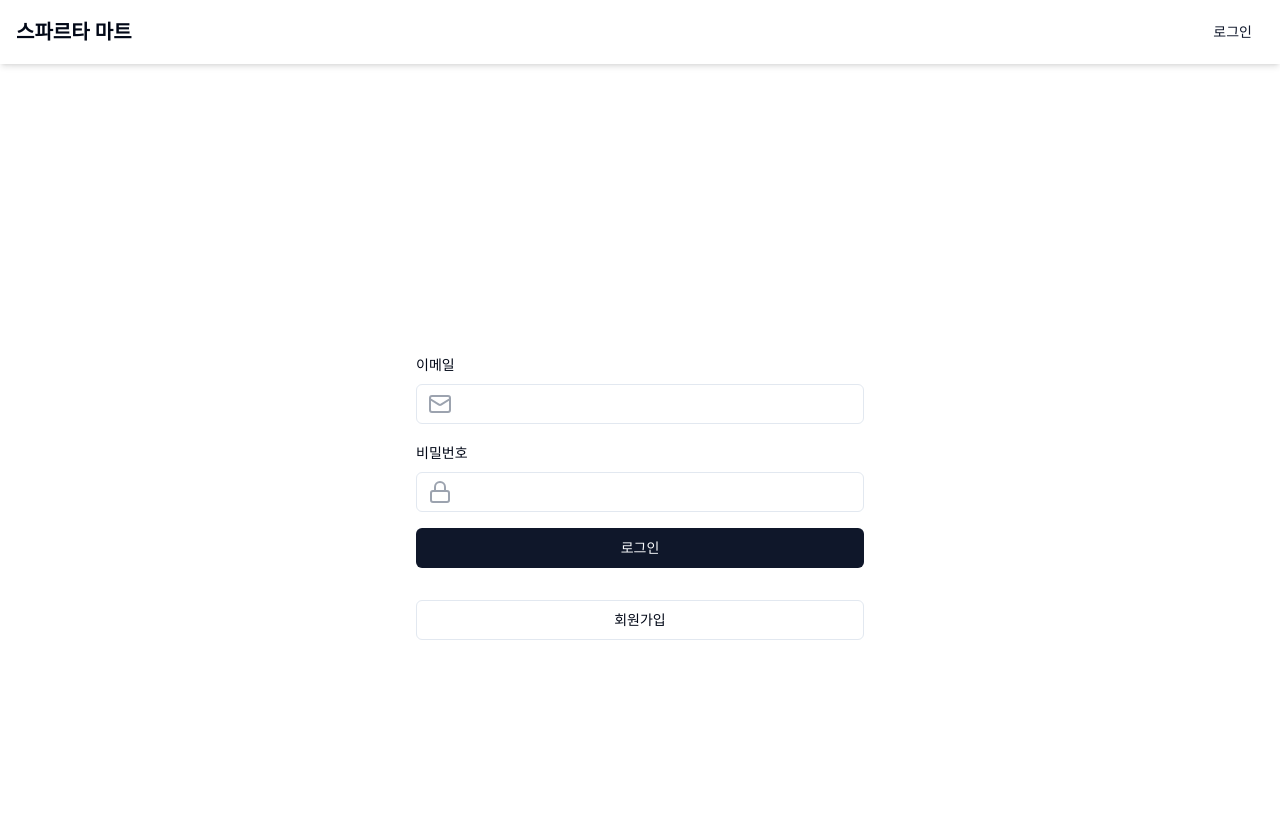
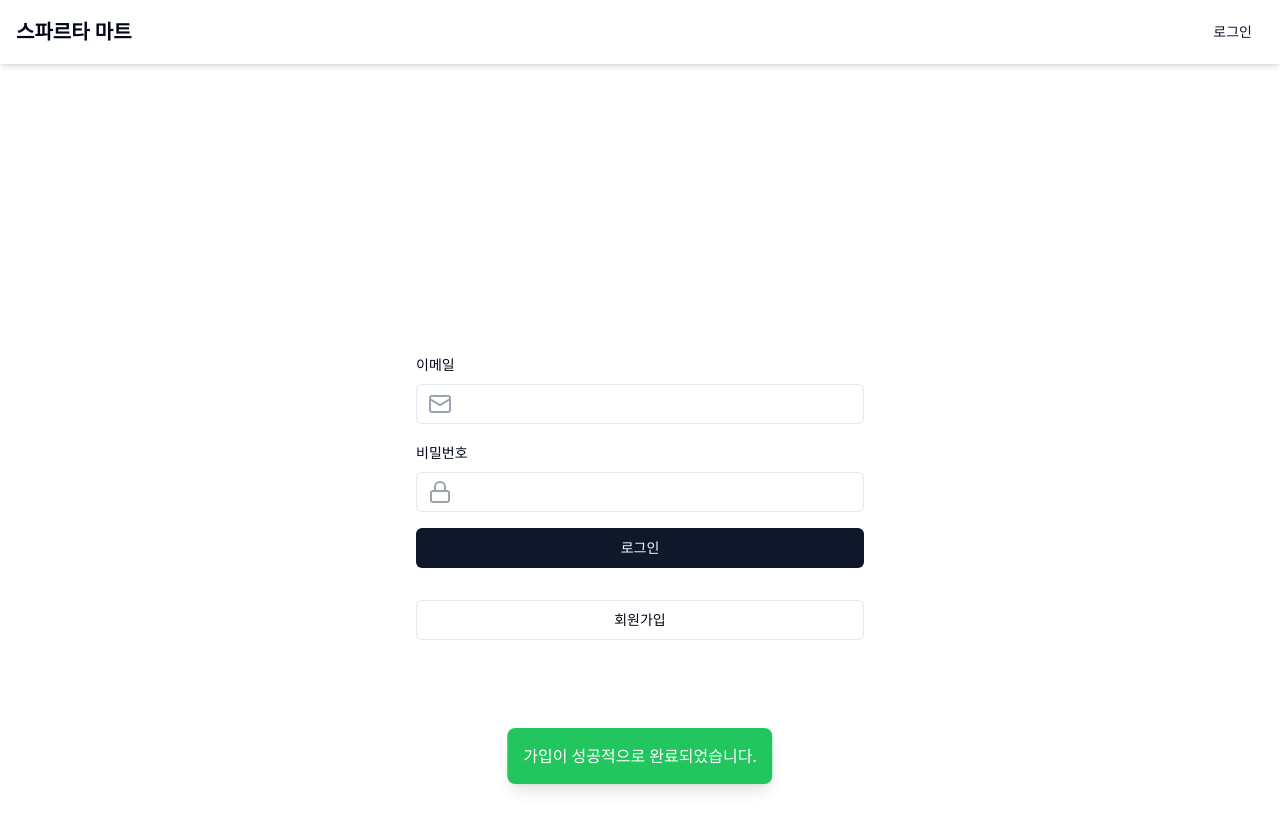
Before and after one commit to Hajin-Bang/React-assignment, a React (Vite) app: page /register in a window 1280 px wide. Both pictures are taken after typing "Sample", "name@example.com", "Sample123" into the empty fields and a click on the button "회원가입". Shown: the top 830 px of the page. Built offline with nearby package versions, Linux system fonts and the light colour scheme; no server answers.

Commit message:
[Feat] - Toast

```diff
--- /dev/null
+++ b/src/components/ui/toast.tsx
@@ -0,0 +1,29 @@
+import * as React from 'react';
+import { cn } from '@/lib/utils';
+import { useToastStore } from '@/store/toast/useToastStore';
+
+interface ToastProps extends React.HTMLAttributes<HTMLDivElement> {}
+
+const Toast: React.FC<ToastProps> = ({ className, ...props }) => {
+  const { isVisible, message, type } = useToastStore();
+
+  if (!isVisible) return null;
+
+  return (
+    <div
+      className={cn(
+        'fixed bottom-4 left-1/2 transform -translate-x-1/2 z-50 flex items-center space-x-4 rounded-lg p-4 shadow-lg transition-opacity duration-300',
+        type === 'success'
+          ? 'bg-green-500 text-white'
+          : 'bg-red-500 text-white',
+        isVisible ? 'opacity-100' : 'opacity-0',
+        className
+      )}
+      {...props}
+    >
+      <span>{message}</span>
+    </div>
+  );
+};
+
+export default Toast;
--- a/src/pages/common/components/Layout.tsx
+++ b/src/pages/common/components/Layout.tsx
@@ -4,6 +4,7 @@ import { Navigate } from 'react-router-dom';
 import { pageRoutes } from '@/apiRoutes';
 import { NavigationBar } from './NavigationBar';
 import { useAuthStore } from '@/store/auth/useAuthStore';
+import Toast from '@/components/ui/toast';
 
 export const authStatusType = {
   NEED_LOGIN: 'NEED_LOGIN',
@@ -40,6 +41,7 @@ export const Layout: React.FC<LayoutProps> = ({
           <div className={`container mx-auto px-4 ${containerClassName}`}>
             {children}
           </div>
+          <Toast />
         </main>
       </div>
     </div>
--- a/src/pages/home/components/ProductRegistrationModal.tsx
+++ b/src/pages/home/components/ProductRegistrationModal.tsx
@@ -21,6 +21,7 @@ import { createNewProduct } from '@/helpers/product';
 import { useAddProduct } from '@/hooks/useAddProducts';
 import { useAppDispatch } from '@/store/hooks';
 import { addProduct } from '@/store/product/productsActions';
+import { useToastStore } from '@/store/toast/useToastStore';
 import { uploadImage } from '@/utils/imageUpload';
 import { ChangeEvent, useState } from 'react';
 import { useForm } from 'react-hook-form';
@@ -41,6 +42,7 @@ export const ProductRegistrationModal: React.FC<
     isError,
     error,
   } = useAddProduct();
+  const { showToast } = useToastStore();
 
   const { register, handleSubmit, setValue, reset } = useForm<NewProductDTO>({
     defaultValues: {
@@ -77,6 +79,7 @@ export const ProductRegistrationModal: React.FC<
       reset();
       onClose();
       onProductAdded();
+      showToast('상품이 성공적으로 등록되었습니다.', 'success');
     } catch (error) {
       console.error('물품 등록에 실패했습니다.', error);
     }
--- a/src/pages/login/index.tsx
+++ b/src/pages/login/index.tsx
@@ -12,6 +12,7 @@ import { EMAIL_PATTERN } from '@/constants';
 import { auth } from '@/firebase';
 import { Layout, authStatusType } from '@/pages/common/components/Layout';
 import { useAuthStore } from '@/store/auth/useAuthStore';
+import { useToastStore } from '@/store/toast/useToastStore';
 
 interface FormErrors {
   email?: string;
@@ -22,6 +23,7 @@ interface FormErrors {
 export const LoginPage = () => {
   const navigate = useNavigate();
   const { setIsLogin, setUser } = useAuthStore();
+  const { showToast } = useToastStore();
 
   const [email, setEmail] = useState<string>('');
   const [password, setPassword] = useState<string>('');
@@ -69,7 +71,7 @@ export const LoginPage = () => {
             displayName: user.displayName ?? '',
           });
         }
-
+        showToast('로그인에 성공했습니다.', 'success');
         navigate(pageRoutes.main);
       } catch (error) {
         console.error(
--- a/src/pages/purchase/index.tsx
+++ b/src/pages/purchase/index.tsx
@@ -16,6 +16,7 @@ import { ShippingInformationForm } from '@/pages/purchase/components/ShippingInf
 import { useAuthStore } from '@/store/auth/useAuthStore';
 import useCartStore from '@/store/cart/useCartStore';
 import usePurchaseStore from '@/store/purchase/usePurchaseStore';
+import { useToastStore } from '@/store/toast/useToastStore';
 
 export interface FormData {
   name: string;
@@ -35,6 +36,7 @@ export const Purchase: React.FC = () => {
   const { cart, resetCart } = useCartStore();
   const { isLoading, purchaseStart, purchaseSuccess, purchaseFailure } =
     usePurchaseStore();
+  const { showToast } = useToastStore();
 
   const [formData, setFormData] = useState<FormData>({
     name: user?.displayName ?? '',
@@ -91,6 +93,7 @@ export const Purchase: React.FC = () => {
       purchaseSuccess();
       resetCart(user.uid);
       console.log('구매 성공!');
+      showToast('구매가 성공적으로 완료되었습니다.', 'success');
       navigate(pageRoutes.main);
     } catch (err) {
       if (err instanceof Error) {
--- a/src/pages/register/index.tsx
+++ b/src/pages/register/index.tsx
@@ -9,6 +9,7 @@ import { pageRoutes } from '@/apiRoutes';
 import { EMAIL_PATTERN } from '@/constants';
 import { Layout, authStatusType } from '@/pages/common/components/Layout';
 import { useRegisterUser } from '@/hooks/useRegisterUser';
+import { useToastStore } from '@/store/toast/useToastStore';
 
 interface FormErrors {
   name?: string;
@@ -26,6 +27,7 @@ export const RegisterPage: React.FC = () => {
     isError,
     error,
   } = useRegisterUser();
+  const { showToast } = useToastStore();
 
   const [name, setName] = useState<string>('');
   const [email, setEmail] = useState<string>('');
@@ -57,6 +59,7 @@ export const RegisterPage: React.FC = () => {
       try {
         registerUser({ email, password, name });
         console.log('가입 성공!');
+        showToast('가입이 성공적으로 완료되었습니다.', 'success');
         navigate(pageRoutes.login);
       } catch (error) {
         console.error(
--- /dev/null
+++ b/src/store/toast/useToastStore.ts
@@ -0,0 +1,20 @@
+import { create } from 'zustand';
+
+interface ToastState {
+  isVisible: boolean;
+  message: string;
+  type: 'success' | 'error';
+  showToast: (message: string, type: 'success' | 'error') => void;
+  hideToast: () => void;
+}
+
+export const useToastStore = create<ToastState>((set) => ({
+  isVisible: false,
+  message: '',
+  type: 'success',
+  showToast: (message, type) => {
+    set({ isVisible: true, message, type });
+    setTimeout(() => set({ isVisible: false, message: '' }), 3000);
+  },
+  hideToast: () => set({ isVisible: false, message: '' }),
+}));
```
